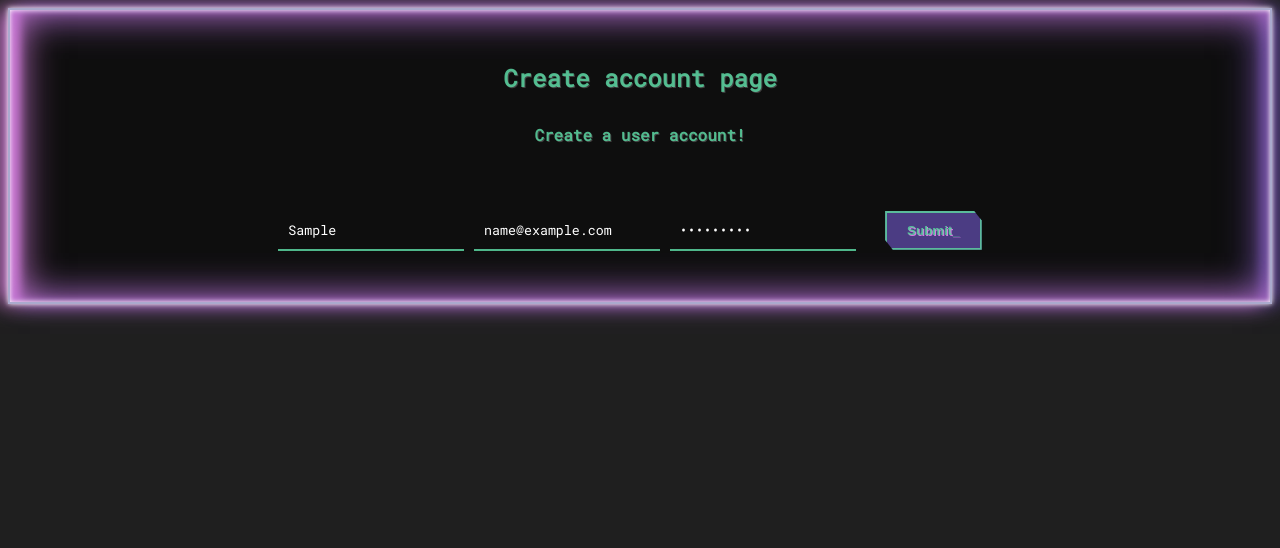
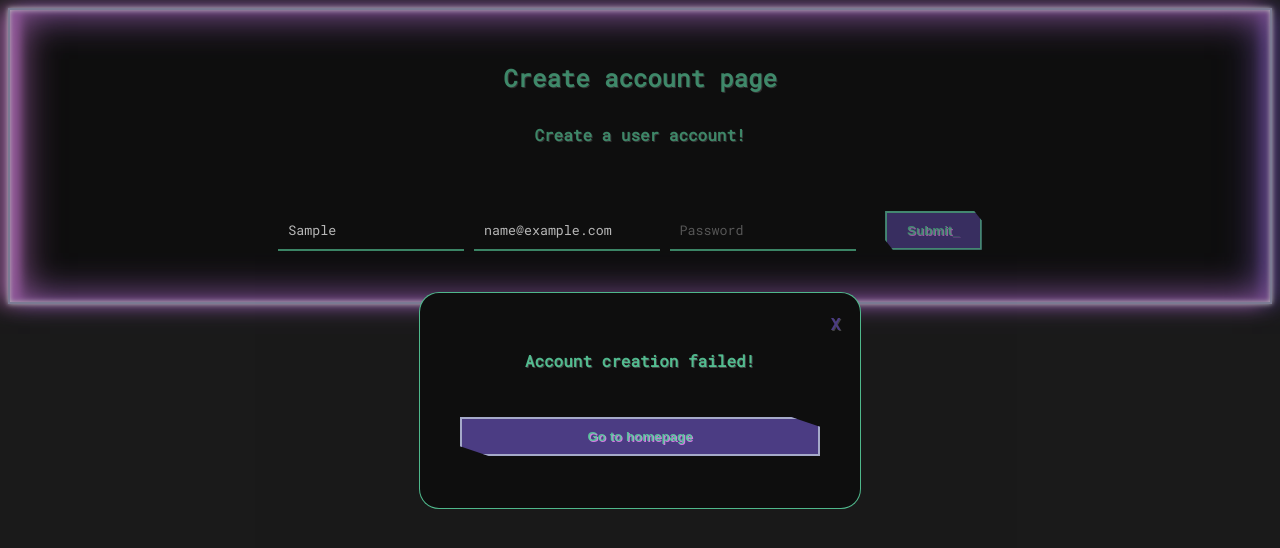
Before and after one commit to Thaewyn/operation-jungle-knight, a website: page pages/createaccount.html in a window 1280 px wide. Both pictures are taken after typing "Sample", "name@example.com", "Sample123" into the empty fields and a click on the button "Submit". Drawn offline with Linux system fonts and the light colour scheme; no server answers; a web font is replaced by a local one.

Commit message:
add: modal popup on account creation error; redirect from creation page to main game menu on success

```diff
--- a/pages/createaccount.html
+++ b/pages/createaccount.html
@@ -21,6 +21,15 @@
       </div>
 
     </section>
+    <section class="lightbox">
+      <div class="modal" id="error_modal">
+        <p class="msg">Account creation failed! Try again.</p>
+        <div class="closebutton">
+          <a href="#">X</a>
+        </div>
+        <button class="btn" id="go_home_button">Go to homepage</button>
+      </div>
+    </section>
     <script src="/assets/scripts/main.js"></script>
     <script src="/assets/scripts/createaccount.js"></script>
   </body>
--- a/public/assets/scripts/createaccount.js
+++ b/public/assets/scripts/createaccount.js
@@ -1,4 +1,23 @@
 // console.log("loaded createaccount.js")
+function displayModal(message) {
+  document.querySelector(".lightbox").style.display = "flex";
+  if (message) {
+    document.querySelector(".modal > .msg").textContent = message;
+  }
+}
+
+document.querySelector("#go_home_button")?.addEventListener("click", (e) => {
+  window.location.href = "/";
+});
+
+document.querySelector(".closebutton > a")?.addEventListener("click", (e) => {
+  e.preventDefault();
+  hideModal();
+});
+
+function hideModal() {
+  document.querySelector(".lightbox").style.display = "none";
+}
 
 document.querySelector("#createform").addEventListener("submit", (e) => {
   e.preventDefault();
@@ -6,37 +25,41 @@ document.querySelector("#createform").addEventListener("submit", (e) => {
   let data = {
     user: "",
     email: "",
-    pass: ""
-  }
+    pass: "",
+  };
 
   for (let i = 0; i < e.target.children.length; i++) {
     let el = e.target.children[i];
     if (el.type == "text") {
-      data.user = el.value
+      data.user = el.value;
     } else if (el.type == "email") {
-      data.email = el.value
+      data.email = el.value;
     } else if (el.type == "password") {
-      data.pass = el.value
+      data.pass = el.value;
     }
   }
 
-  let str = JSON.stringify(data)
+  let str = JSON.stringify(data);
 
   if (data.user && data.pass) {
-    fetch("/api/user/create",{
+    fetch("/api/user/create", {
       method: "POST",
       headers: {
-        'Content-Type': 'application/json'
+        "Content-Type": "application/json",
       },
-      body: str
+      body: str,
     })
-    .then((res) => res.json())
-    .then((data) => {
-      // console.log("success")
-      // console.log(data);
-    })
-    .catch((err) => {
-      // console.error("Error: "+err);
-    })
+      .then((res) => {
+        res.json();
+        if (res.status === 200) {
+          window.location.href = "/menu";
+        } else {
+          displayModal("Account creation failed!");
+          document.querySelector("input[name='password']").value = "";
+        }
+      })
+      .catch((err) => {
+        console.log(err);
+      });
   }
-})
+});
--- a/public/assets/styles/main.css
+++ b/public/assets/styles/main.css
@@ -195,6 +195,14 @@ ul, li {
   display:none;
 }
 
+#error_modal {
+  display: flex;
+  height: 175px;
+  flex-direction: column;
+  justify-content: center;
+  text-align: center;
+}
+
 .input_form {
   display: block;
   text-align: center;
```
